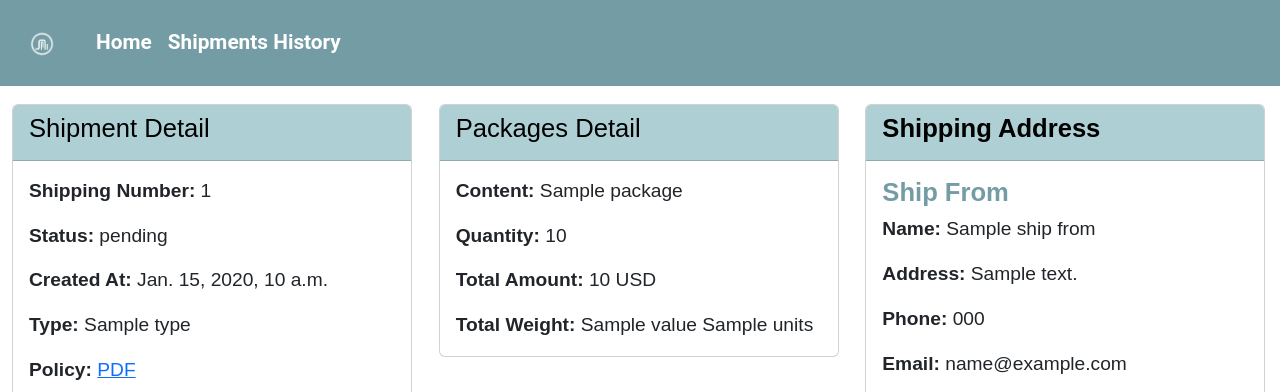
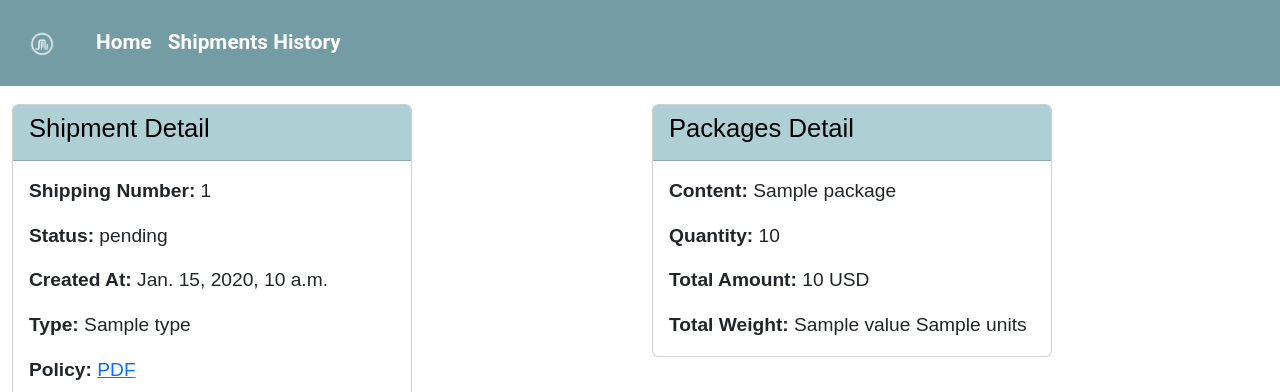
Before and after one commit to zaidalshreef/shipments, a Django app: template shipments/templates/shipment_detail.html in a window 1280 px wide. Shown: the top 392 px of the page. Run offline with Django 5.2, Linux system fonts and the light colour scheme; the template is opened without the code that fills it: most values are stand-ins (such as "Sample title", 1, 10 or a date in 2020); data that the repository does not hold is empty; some libraries are stand-ins or nearby versions.

Commit message:
Update Shipment Detail style 7

```diff
--- a/shipments/templates/shipment_detail.html
+++ b/shipments/templates/shipment_detail.html
@@ -20,7 +20,7 @@ Shipment Detail
 <body>
 <div class="container-fluid">
    <!--<h1 class="my-4">Shipment Detail</h1>-->
-   <div class="row row-cols-3">
+   <div class="row row-cols-2">
 
 
     <div class="col">
```
